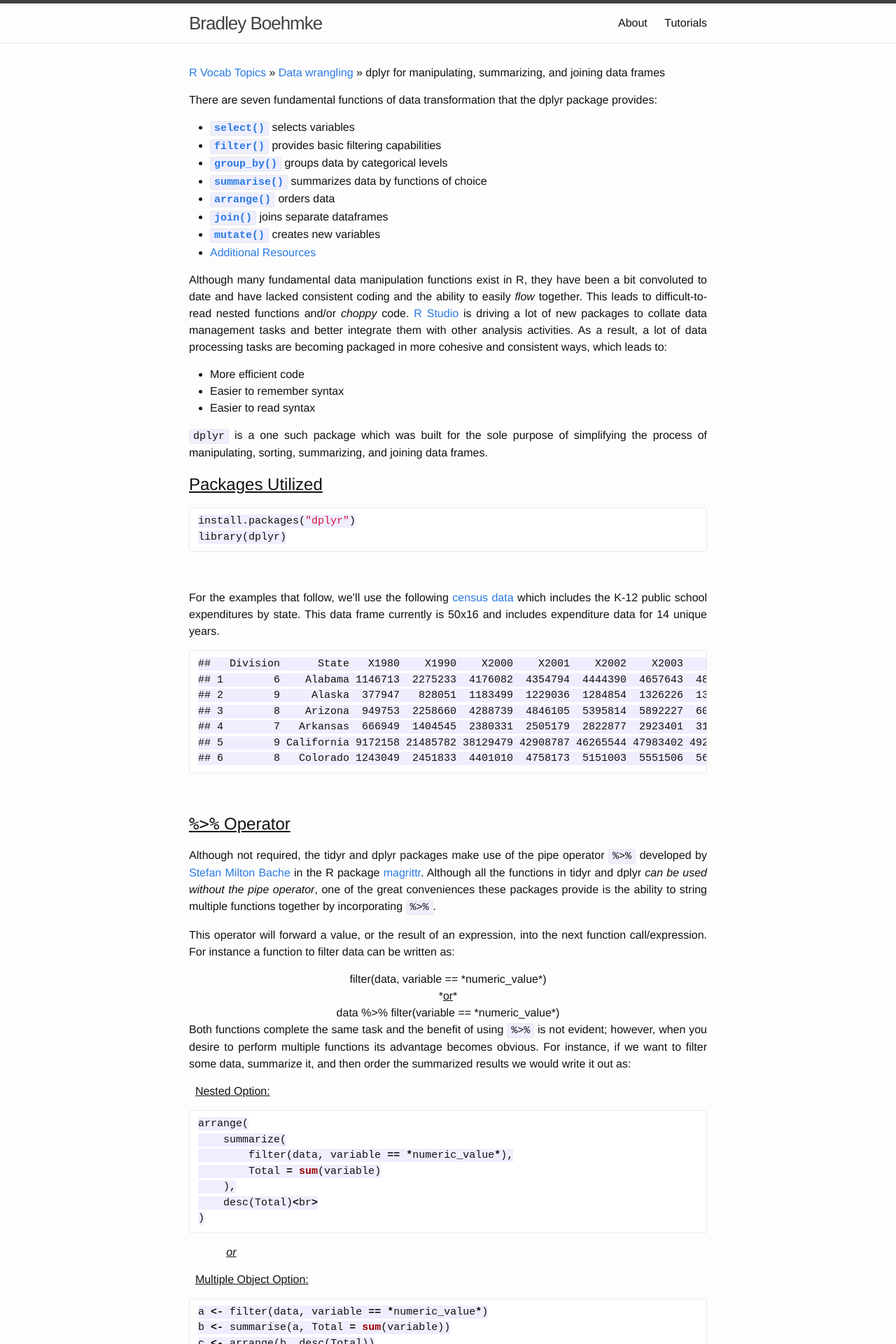
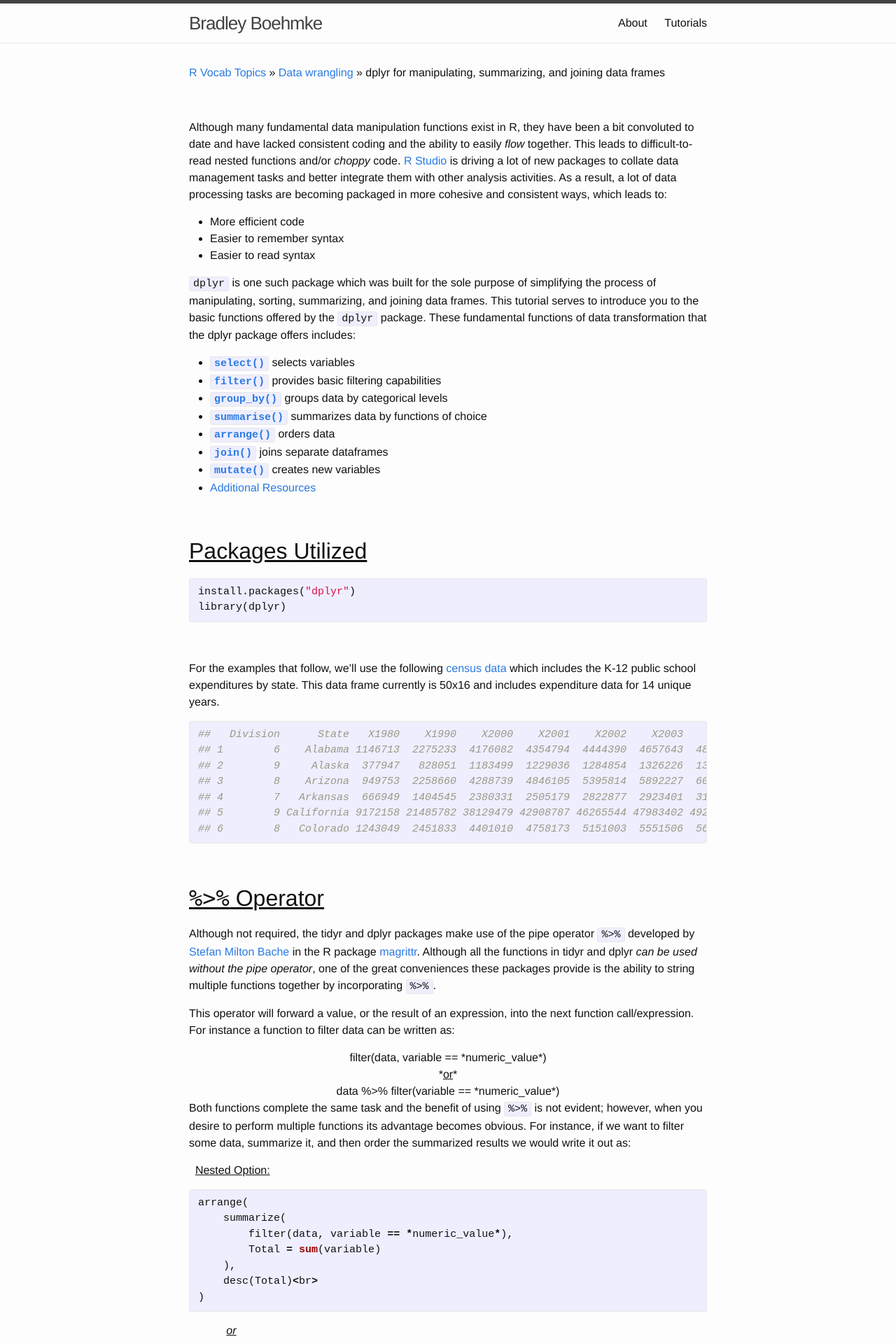
Before and after one commit to bradleyboehmke/bradleyboehmke, a Jekyll site: the page built from tutorials/dplyr.md, in a window 1280 px wide. Shown: the top 1920 px of the page at 70% size. Built offline with Jekyll 4.4.1, drawn with Linux system fonts in a browser that asks for light colours; some of the changed text lies outside the part shown.

Commit message:
Update dplyr.md

````diff
--- a/tutorials/dplyr.md
+++ b/tutorials/dplyr.md
@@ -6,14 +6,17 @@
 
 [R Vocab Topics](index) &#187; [Data wrangling](data_wrangling) &#187; dplyr for manipulating, summarizing, and joining data frames
 
-<style>
-div {
-    text-align: justify;
-    text-justify: inter-word;
-}
-</style>
+<br>
 
-There are seven fundamental functions of data transformation that the dplyr package provides:
+Although many fundamental data manipulation functions exist in R, they have been a bit convoluted to date and have lacked consistent coding
+and the ability to easily *flow* together.  This leads to difficult-to-read nested functions and/or *choppy* code. [R Studio](http://www.rstudio.com/) is driving a lot of new packages to collate data management tasks and better integrate them with other analysis activities.
+As a result, a lot of data processing tasks are becoming packaged in more cohesive and consistent ways, which leads to:
+
+- More efficient code
+- Easier to remember syntax
+- Easier to read syntax
+
+`dplyr` is one such package which was built for the sole purpose of simplifying the process of manipulating, sorting, summarizing, and joining data frames. This tutorial serves to introduce you to the basic functions offered by the `dplyr` package. These fundamental functions of data transformation that the dplyr package offers includes:
 
 * <a href="#select">**`select()`**</a> selects variables
 * <a href="#filter">**`filter()`**</a> provides basic filtering capabilities
@@ -24,29 +27,22 @@
 * <a href="#mutate">**`mutate()`**</a> creates new variables
 * <a href="#resources">Additional Resources</a>
 
-Although many fundamental data manipulation functions exist in R, they have been a bit convoluted to date and have lacked consistent coding
-and the ability to easily *flow* together.  This leads to difficult-to-read nested functions and/or *choppy* code. [R Studio](http://www.rstudio.com/) is driving a lot of new packages to collate data management tasks and better integrate them with other analysis activities.
-As a result, a lot of data processing tasks are becoming packaged in more cohesive and consistent ways, which leads to:
 
-- More efficient code
-- Easier to remember syntax
-- Easier to read syntax
-
-`dplyr` is a one such package which was built for the sole purpose of simplifying the process of manipulating, sorting, summarizing, and joining data frames.
 <br>
 
-# <u>Packages Utilized</u>
+## <u>Packages Utilized</u>
 
-```r
+{% highlight r %}
 install.packages("dplyr")
 library(dplyr)
-```
+{% endhighlight %}
+
 <br>
 
 For the examples that follow, we'll use the following [census data](http://www.census.gov/en.html) which includes the K-12 public school expenditures by state.  This data frame currently is 50x16 and includes expenditure data for 14 unique years.
 
 
-```
+{% highlight r %}
 ##   Division      State   X1980    X1990    X2000    X2001    X2002    X2003    X2004    X2005    X2006    X2007    X2008    X2009    X2010    X2011
 ## 1        6    Alabama 1146713  2275233  4176082  4354794  4444390  4657643  4812479  5164406  5699076  6245031  6832439  6683843  6670517  6592925
 ## 2        9     Alaska  377947   828051  1183499  1229036  1284854  1326226  1354846  1442269  1529645  1634316  1918375  2007319  2084019  2201270
@@ -54,12 +50,13 @@
 ## 4        7   Arkansas  666949  1404545  2380331  2505179  2822877  2923401  3109644  3546999  3808011  3997701  4156368  4240839  4459910  4578136
 ## 5        9 California 9172158 21485782 38129479 42908787 46265544 47983402 49215866 50918654 53436103 57352599 61570555 60080929 58248662 57526835
 ## 6        8   Colorado 1243049  2451833  4401010  4758173  5151003  5551506  5666191  5994440  6368289  6579053  7338766  7187267  7429302  7409462
-```
+{% endhighlight %}
 
 <br>
 
 <a id="pipe"> </a>
-# <u><font face="consolas">%>%</font> Operator</u>
+
+## <u><font face="consolas">%>%</font> Operator</u>
 
 Although not required, the tidyr and dplyr packages make use of the pipe operator `%>%` developed by [Stefan Milton Bache](https://twitter.com/stefanbache) in the R package [magrittr](http://cran.r-project.org/web/packages/magrittr/magrittr.pdf).  Although all the functions in tidyr and dplyr *can be used without the pipe operator*, one of the great conveniences these packages provide is the ability to string multiple functions together by incorporating `%>%`.
 
@@ -76,7 +73,7 @@
 
 &nbsp;&nbsp;<u>Nested Option:</u>
 
-```r
+{% highlight r %}
 arrange(
     summarize(
         filter(data, variable == *numeric_value*),
@@ -84,28 +81,28 @@
     ),
     desc(Total)<br>
 )
-```
+{% endhighlight %}
 
 &nbsp;&nbsp;&nbsp;&nbsp;&nbsp;&nbsp;&nbsp;&nbsp;&nbsp;&nbsp;&nbsp;&nbsp;*<u>or</u>*
 
 &nbsp;&nbsp;<u>Multiple Object Option:</u>
 
-```r
+{% highlight r %}
 a <- filter(data, variable == *numeric_value*)
 b <- summarise(a, Total = sum(variable))
 c <- arrange(b, desc(Total))
-```
+{% endhighlight %}
 
 &nbsp;&nbsp;&nbsp;&nbsp;&nbsp;&nbsp;&nbsp;&nbsp;&nbsp;&nbsp;&nbsp;&nbsp;*<u>or</u>*
 
 &nbsp;&nbsp;<u>%>% Option:</u>
 
-```r
+{% highlight r %}
 data %>%
     filter(variable == "value") %>%
     summarise(Total = sum(variable)) %>%
     arrange(desc(Total))
-```
+{% endhighlight %}
 
 As your function tasks get longer the `%>%` operator becomes more efficient *<u>and</u>* makes your code more legible.  In addition, although not covered in this tutorial, the `%>%` operator allows you to flow from data manipulation tasks straight into vizualization functions *(via ggplot and ggvis)* and also into many analytic functions.
 
@@ -120,13 +117,13 @@
 <br>
 <a id="select"> </a>
 
-# <u>select( ) function</u>:
+## <u>select( ) function</u>:
 **Objective:** Reduce dataframe size to only desired variables for current task
 
 **Description:** When working with a sizable dataframe, often we desire to only assess specific variables.  The `select()` function allows you to select and/or rename variables.
 
 
-```r
+{% highlight r %}
 Function:       select(data, ...)
 Same as:        data %>% select(...)
 
@@ -139,13 +136,13 @@
         ends_with(x, ignore.case = TRUE):   names ends in x
         contains(x, ignore.case = TRUE):    selects all variables whose name contains x
         matches(x, ignore.case = TRUE):     selects all variables whose name matches the regular expression x
-```
+{% endhighlight %}
 
 **Example**
 Let's say our goal is to only assess the 5 most recent years worth of expenditure data.  Applying the `select()` function we can *select* only the variables of concern.
 
 
-```r
+{% highlight r %}
 sub.exp <- expenditures %>% select(Division, State, X2007:X2011)
 head(sub.exp)  # for brevity only display first 6 rows
 
@@ -156,12 +153,12 @@
 ## 4        7   Arkansas  3997701  4156368  4240839  4459910  4578136
 ## 5        9 California 57352599 61570555 60080929 58248662 57526835
 ## 6        8   Colorado  6579053  7338766  7187267  7429302  7409462
-```
+{% endhighlight %}
 
 We can also apply some of the special functions within `select()`. For instance we can select all variables that start with 'X':
 
 
-```r
+{% highlight r %}
 head(expenditures %>% select(starts_with("X")))
 
 ##     X1980    X1990    X2000    X2001    X2002    X2003    X2004    X2005  X2006    X2007    X2008    X2009    X2010    X2011
@@ -172,41 +169,41 @@
 ## 5 9172158 21485782 38129479 42908787 46265544 47983402 49215866 50918654 53436103 57352599 61570555 60080929 58248662 57526835
 ## 6 1243049  2451833  4401010  4758173  5151003  5551506  5666191  5994440  6368289  6579053  7338766  7187267  7429302  7409462
 
-```
+{% endhighlight %}
 
 
 
-```r
+{% highlight r %}
 You can also de-select variables by using "-" prior to name or function.  The following produces the inverse of functions above
         expenditures %>% select(-X1980:-X2006)
         expenditures %>% select(-starts_with("X"))
-```
+{% endhighlight %}
 
 <a href="#">Go to top</a>
 
 <br>
 <a id="filter"> </a>
 
-#<u>filter( ) function</u>:
+## <u>filter( ) function</u>:
 **Objective:** Reduce rows/observations with matching conditions
 
 **Description:** Filtering data is a common task to identify/select observations in which a particular variable matches a specific value/condition. The `filter()` function provides this capability.
 
 
-```r
+{% highlight r %}
 Function:       filter(data, ...)
 Same as:        data %>% filter(...)
 
 Arguments:
         data:           data frame
         ...:            conditions to be met
-```
+{% endhighlight %}
 
 **Examples**
 
 Continuing with our **sub.exp** dataframe which includes only the recent 5 years worth of expenditures, we can filter by *Division*:
 
-```r
+{% highlight r %}
 sub.exp %>% filter(Division == 3)
 
 ##   Division     State    X2007    X2008    X2009    X2010    X2011
@@ -215,24 +212,24 @@
 ## 3        3  Michigan 17013259 17053521 17217584 17227515 16786444
 ## 4        3      Ohio 18251361 18892374 19387318 19801670 19988921
 ## 5        3 Wisconsin  9029660  9366134  9696228  9966244 10333016
-```
+{% endhighlight %}
 
 
 We can apply multiple logic rules in the `filter()` function such as:
 
-```r
+{% highlight r %}
 <   Less than                    !=      Not equal to
 >   Greater than                 %in%    Group membership
 ==  Equal to                     is.na   is NA
 <=  Less than or equal to        !is.na  is not NA
 >=  Greater than or equal to     &,|,!   Boolean operators
-```
+{% endhighlight %}
 
 
 For instance, we can filter for Division 3 and expenditures in 2011 that were greater than $10B.  This results in Indiana, which is in Division 3, being excluded since its expenditures were < $10B *(FYI - the raw census data are reported in units of $1,000)*.
 
 
-```r
+{% highlight r %}
 # Raw census data are in units of $1,000
 sub.exp %>% filter(Division == 3, X2011 > 10000000)
 
@@ -241,7 +238,7 @@
 ## 2        3  Michigan 17013259 17053521 17217584 17227515 16786444
 ## 3        3      Ohio 18251361 18892374 19387318 19801670 19988921
 ## 4        3 Wisconsin  9029660  9366134  9696228  9966244 10333016
-```
+{% endhighlight %}
 
 
 <a href="#">Go to top</a>
@@ -249,13 +246,13 @@
 <br>
 <a id="group"> </a>
 
-# <u>group_by( ) function</u>:
+## <u>group_by( ) function</u>:
 **Objective:** Group data by categorical variables
 
 **Description:** Often, observations are nested within groups or categories and our goals is to perform statistical analysis both at the observation level and also at the group level.  The `group_by()` function allows us to create these categorical groupings.
 
 
-```r
+{% highlight r %}
 Function:       group_by(data, ...)
 Same as:        data %>% group_by(...)
 
@@ -264,14 +261,14 @@
         ...:            variables to group_by
 
 *Use ungroup(x) to remove groups
-```
+{% endhighlight %}
 
 
 **Example**
 The `group_by()` function is a *silent* function in which no observable manipulation of the data is performed as a result of applying the function.  Rather, the only change you'll notice is, if you print the dataframe you will notice underneath the *Source* information and prior to the actual dataframe, an indicator of what variable the data is grouped by will be provided. The real magic of the `group_by()` function comes when we perform summary statistics which we will cover shortly.
 
 
-```r
+{% highlight r %}
 group.exp <- sub.exp %>% group_by(Division)
 
 head(group.exp)
@@ -286,7 +283,7 @@
 ## 4        7   Arkansas  3997701  4156368  4240839  4459910  4578136
 ## 5        9 California 57352599 61570555 60080929 58248662 57526835
 ## 6        8   Colorado  6579053  7338766  7187267  7429302  7409462
-```
+{% endhighlight %}
 
 
 <a href="#">Go to top</a>
@@ -294,13 +291,13 @@
 <br>
 <a id="summarise"> </a>
 
-# <u>summarise( ) function</u>:
+## <u>summarise( ) function</u>:
 **Objective:** Perform summary statistics on variables
 
 **Description:** Obviously the goal of all this data *wrangling* is to be able to perform statistical analysis on our data.  The `summarise()` function allows us to perform the majority of the initial summary statistics when performing exploratory data analysis.
 
 
-```r
+{% highlight r %}
 Function:       summarise(data, ...)
 Same as:        data %>% summarise(...)
 
@@ -309,24 +306,24 @@
         ...:            Name-value pairs of summary functions like min(), mean(), max() etc.
 
 *Developer is from New Zealand...can use "summarise(x)" or "summarize(x)"
-```
+{% endhighlight %}
 
 
 **Examples**
 
 Lets get the mean expenditure value across all states in 2011
 
-```r
+{% highlight r %}
 sub.exp %>% summarise(Mean_2011 = mean(X2011))
 
 ##   Mean_2011
 ## 1  10513678
-```
+{% endhighlight %}
 
 
 Not too bad, lets get some more summary stats
 
-```r
+{% highlight r %}
 sub.exp %>% summarise(Min = min(X2011, na.rm=TRUE),
                      Median = median(X2011, na.rm=TRUE),
                      Mean = mean(X2011, na.rm=TRUE),
@@ -337,12 +334,12 @@
 
 ##       Min  Median     Mean         Var       SD      Max  N
 ## 1 1049772 6527404 10513678 1.48619e+14 12190938 57526835 50
-```
+{% endhighlight %}
 
 
 This information is useful, but being able to compare summary statistics at multiple levels is when you really start to gather some insights.  This is where the `group_by()` function comes in.  First, let's group by *Division* and see how the different regions compared in by 2010 and 2011.
 
-```r
+{% highlight r %}
 sub.exp %>%
         group_by(Division)%>%
         summarise(Mean_2010 = mean(X2010, na.rm=TRUE),
@@ -360,11 +357,11 @@
 ## 7        7  14916843  15000139
 ## 8        8   3894003   3882159
 ## 9        9  15540681  15468173
-```
+{% endhighlight %}
 
 Now we're starting to see some differences pop out.  How about we compare states within a Division?  We can start to apply multiple functions we've learned so far to get the 5 year average for each state within Division 3.
 
-```r
+{% highlight r %}
 sub.exp %>%
         gather(Year, Expenditure, X2007:X2011) %>%   # this turns our wide data to a long format
         filter(Division == 3) %>%                    # we only want to compare states within Division 3
@@ -380,7 +377,7 @@
 ## 3  Michigan 17059665  180245.0
 ## 4      Ohio 19264329  705930.2
 ## 5 Wisconsin  9678256  507461.2
-```
+{% endhighlight %}
 
 
 <a href="#">Go to top</a>
@@ -388,13 +385,13 @@
 <br>
 <a id="arrange"> </a>
 
-# <u>arrange( ) function</u>:
+## <u>arrange( ) function</u>:
 **Objective:** Order variable values
 
 **Description:**  Often, we desire to view observations in rank order for a particular variable(s). The `arrange()` function allows us to order data by variables in accending or descending order.
 
 
-```r
+{% highlight r %}
 Function:       arrange(data, ...)
 Same as:        data %>% arrange(...)
 
@@ -403,7 +400,7 @@
         ...:            Variable(s) to order
 
 *use desc(x) to sort variable in descending order
-```
+{% endhighlight %}
 
 
 **Examples**
@@ -411,7 +408,7 @@
 For instance, in the summarise example we compared the the mean expenditures for each division. We could apply the `arrange()` function at the end to order the divisions from lowest to highest expenditure for 2011.  This makes it easier to see the significant differences between Divisions 8,4,1 & 6 as compared to Divisions 5,7,9,3 & 2.
 
 
-```r
+{% highlight r %}
 sub.exp %>%
         group_by(Division)%>%
         summarise(Mean_2010 = mean(X2010, na.rm=TRUE),
@@ -430,11 +427,11 @@
 ## 7        9  15540681  15468173
 ## 8        3  16322489  16270159
 ## 9        2  32415457  32877923
-```
+{% endhighlight %}
 
 We can also apply an *descending* argument to rank-order from highest to lowest.  The following shows the same data but in descending order by applying `desc()` within the `arrange()` function.
 
-```r
+{% highlight r %}
 sub.exp %>%
         group_by(Division)%>%
         summarise(Mean_2010 = mean(X2010, na.rm=TRUE),
@@ -453,20 +450,20 @@
 ## 7        1   5121003   5222277
 ## 8        4   4672332   4672687
 ## 9        8   3894003   3882159
-```
+{% endhighlight %}
 
 <a href="#">Go to top</a>
 
 <br>
 <a id="join"> </a>
 
-# <u>join( ) functions</u>:
+## <u>join( ) functions</u>:
 **Objective:** Join two datasets together
 
 **Description:** Often we have separate dataframes that can have common and differing variables for similar observations and we wish to *join* these dataframes together.  The multiple `xxx_join()` functions provide multiple ways to join dataframes.
 
 
-```r
+{% highlight r %}
 Description:    Join two datasets
 
 Function:
@@ -479,14 +476,14 @@
         x,y:           data frames to join
         by:            a character vector of variables to join by. If NULL, the default, join will do a natural join, using all
                         variables with common names across the two tables.
-```
+{% endhighlight %}
 
 
 **Example**
 
 Our public education expenditure data represents then-year dollars.  To make any accurate assessments of longitudinal trends and comparison we need to adjust for inflation.  I have the following dataframe which provides inflation adjustment factors for base-year 2012 dollars *(obviously I should use 2014 values but I had these easily accessable and it only serves for illustrative purposes)*.
 
-```
+{% highlight r %}
 ##    Year  Annual Inflation
 ## 28 2007 207.342 0.9030811
 ## 29 2008 215.303 0.9377553
@@ -494,12 +491,12 @@
 ## 31 2010 218.056 0.9497461
 ## 32 2011 224.939 0.9797251
 ## 33 2012 229.594 1.0000000
-```
+{% endhighlight %}
 
 
 To join to my expenditure data I obviously need to get my expenditure data in the proper form that allows my to join these two dataframes.  I can apply the following functions to accomplish this:
 
-```r
+{% highlight r %}
 long.exp <- sub.exp %>%
         gather(Year, Expenditure, X2007:X2011) %>%         # turn to long format
         separate(Year, into=c("x", "Year"), sep="X") %>%   # separate "X" from year value
@@ -516,12 +513,12 @@
 ## 4        7   Arkansas 2007     3997701
 ## 5        9 California 2007    57352599
 ## 6        8   Colorado 2007     6579053
-```
+{% endhighlight %}
 
 
 I can now apply the `left_join()` function to join the inflation data to the expenditure data.  This aligns the data in both dataframes by the *Year* variable and then joins the remaining inflation data to the expenditure dataframe as new variables.
 
-```r
+{% highlight r %}
 join.exp <- long.exp %>% left_join(inflation)
 
 head(join.exp)
@@ -533,7 +530,7 @@
 ## 4        7   Arkansas 2007     3997701 207.342 0.9030811
 ## 5        9 California 2007    57352599 207.342 0.9030811
 ## 6        8   Colorado 2007     6579053 207.342 0.9030811
-```
+{% endhighlight %}
 
 
 To illustrate the other joining methods we can use these two simple dateframes:
@@ -542,7 +539,7 @@
 
 Dataframe "x":
 
-```
+{% highlight r %}
 ##     name instrument
 ## 1   John     guitar
 ## 2   Paul       bass
@@ -550,24 +547,24 @@
 ## 4  Ringo      drums
 ## 5 Stuart       bass
 ## 6   Pete      drums
-```
+{% endhighlight %}
 
 Dataframe "y":
 
-```
+{% highlight r %}
 ##     name  band
 ## 1   John  TRUE
 ## 2   Paul  TRUE
 ## 3 George  TRUE
 ## 4  Ringo  TRUE
 ## 5  Brian FALSE
-```
+{% endhighlight %}
 
 <br>
 
 `inner_join()`: Include only rows in both x and y that have a matching value
 
-```r
+{% highlight r %}
 inner_join(x,y)
 
 ##     name instrument band
@@ -575,13 +572,13 @@
 ## 2   Paul       bass TRUE
 ## 3 George     guitar TRUE
 ## 4  Ringo      drums TRUE
-```
+{% endhighlight %}
 
 <br>
 
 `left_join()`: Include all of x, and matching rows of y
 
-```r
+{% highlight r %}
 left_join(x,y)
 
 ##     name instrument band
@@ -591,13 +588,13 @@
 ## 4  Ringo      drums TRUE
 ## 5 Stuart       bass <NA>
 ## 6   Pete      drums <NA>
-```
+{% endhighlight %}
 
 <br>
 
 `semi_join()`: Include rows of x that match y but only keep the columns from x
 
-```r
+{% highlight r %}
 semi_join(x,y)
 
 ##     name instrument
@@ -605,19 +602,19 @@
 ## 2   Paul       bass
 ## 3 George     guitar
 ## 4  Ringo      drums
-```
+{% endhighlight %}
 
 <br>
 
 `anti_join()`: Opposite of semi_join
 
-```r
+{% highlight r %}
 anti_join(x,y)
 
 ##     name instrument
 ## 1   Pete      drums
 ## 2 Stuart       bass
-```
+{% endhighlight %}
 
 <br>
 
@@ -626,13 +623,13 @@
 <br>
 <a id="mutate"> </a>
 
-# <u>mutate( ) function</u>:
+## <u>mutate( ) function</u>:
 **Objective:** Creates new variables
 
 **Description:** Often we want to create a new variable that is a function of the current variables in our dataframe or even just add a new variable.  The `mutate()` function allows us to add new variables while preserving the existing variables.
 
 
-```r
+{% highlight r %}
 Function:
                 mutate(data, ...)
 Same as:        data %>% mutate(...)
@@ -640,7 +637,7 @@
 Arguments:
         data:           data frame
         ...:            Expression(s)
-```
+{% endhighlight %}
 
 
 **Examples**
@@ -648,7 +645,7 @@
 If we go back to our previous **join.exp** dataframe, remember that we joined inflation rates to our non-inflation adjusted expenditures for public schools.  The dataframe looks like:
 
 
-```
+{% highlight r %}
 ##   Division      State Year Expenditure  Annual Inflation
 ## 1        6    Alabama 2007     6245031 207.342 0.9030811
 ## 2        9     Alaska 2007     1634316 207.342 0.9030811
@@ -656,11 +653,11 @@
 ## 4        7   Arkansas 2007     3997701 207.342 0.9030811
 ## 5        9 California 2007    57352599 207.342 0.9030811
 ## 6        8   Colorado 2007     6579053 207.342 0.9030811
-```
+{% endhighlight %}
 
 If we wanted to adjust our annual expenditures for inflation we can use `mutate()` to create a new inflation adjusted cost variable which we'll name *Adj_Exp*:
 
-```r
+{% highlight r %}
 inflation_adj <- join.exp %>% mutate(Adj_Exp = Expenditure/Inflation)
 
 head(inflation_adj)
@@ -672,11 +669,11 @@
 ## 4        7   Arkansas 2007     3997701 207.342 0.9030811  4426735
 ## 5        9 California 2007    57352599 207.342 0.9030811 63507696
 ## 6        8   Colorado 2007     6579053 207.342 0.9030811  7285119
-```
+{% endhighlight %}
 
 Lets say we wanted to create a variable that rank-orders state-level expenditures (inflation adjusted) for the year 2010 from the highest level of expenditures to the lowest.
 
-```r
+{% highlight r %}
 rank_exp <- inflation_adj %>%
         filter(Year == 2010) %>%
         arrange(desc(Adj_Exp)) %>%
@@ -691,11 +688,11 @@
 ## 4        3   Illinois 2010    24695773 218.056 0.9497461 26002501    4
 ## 5        2 New Jersey 2010    24261392 218.056 0.9497461 25545135    5
 ## 6        5    Florida 2010    23349314 218.056 0.9497461 24584797    6
-```
+{% endhighlight %}
 
 If you wanted to assess the percent change in cost for a particular state you can use the `lag()` function within the `mutate()` function:
 
-```r
+{% highlight r %}
 inflation_adj %>%
         filter(State == "Ohio") %>%
         mutate(Perc_Chg = (Adj_Exp-lag(Adj_Exp))/lag(Adj_Exp))
@@ -706,13 +703,13 @@
 ## 3        3  Ohio 2009    19387318 214.537 0.9344190 20747992  0.029862103
 ## 4        3  Ohio 2010    19801670 218.056 0.9497461 20849436  0.004889357
 ## 5        3  Ohio 2011    19988921 224.939 0.9797251 20402582 -0.021432441
-```
+{% endhighlight %}
 
 
 You could also look at what percent of all US expenditures each state made up in 2011.  In this case we use `mutate()` to take each state's inflation adjusted expenditure and divide by the sum of the entire inflation adjusted expenditure column.  We also apply a second function within `mutate()` that provides the cummalative percent in rank-order.  This shows that in 2011, the top 8 states with the highest expenditures represented over 50% of the total U.S. expenditures in K-12 public schools.  *(I remove the non-inflation adjusted Expenditure, Annual & Inflation columns so that the columns don't wrap on the screen view)*
 
 
-```r
+{% highlight r %}
 perc.of.whole <- inflation_adj %>%
         filter(Year == 2011) %>%
         arrange(desc(Adj_Exp)) %>%
@@ -731,14 +728,15 @@
 ## 6        2   New Jersey 2011 24128484    0.04496862 0.4260436
 ## 7        2 Pennsylvania 2011 23971218    0.04467552 0.4707191
 ## 8        3         Ohio 2011 20402582    0.03802460 0.5087437
-```
+{% endhighlight %}
 
 <a href="#">Go to top</a>
 
 <br>
 
 <a id="resources"> </a>
-#Additional Resources
+
+## Additional Resources
 
 - Data wrangling [presentation](Data_Wrangling_MU) I gave at Miami University
 - R Studio's [Data wrangling with R and RStudio webinar](http://www.rstudio.com/resources/webinars/)
````
